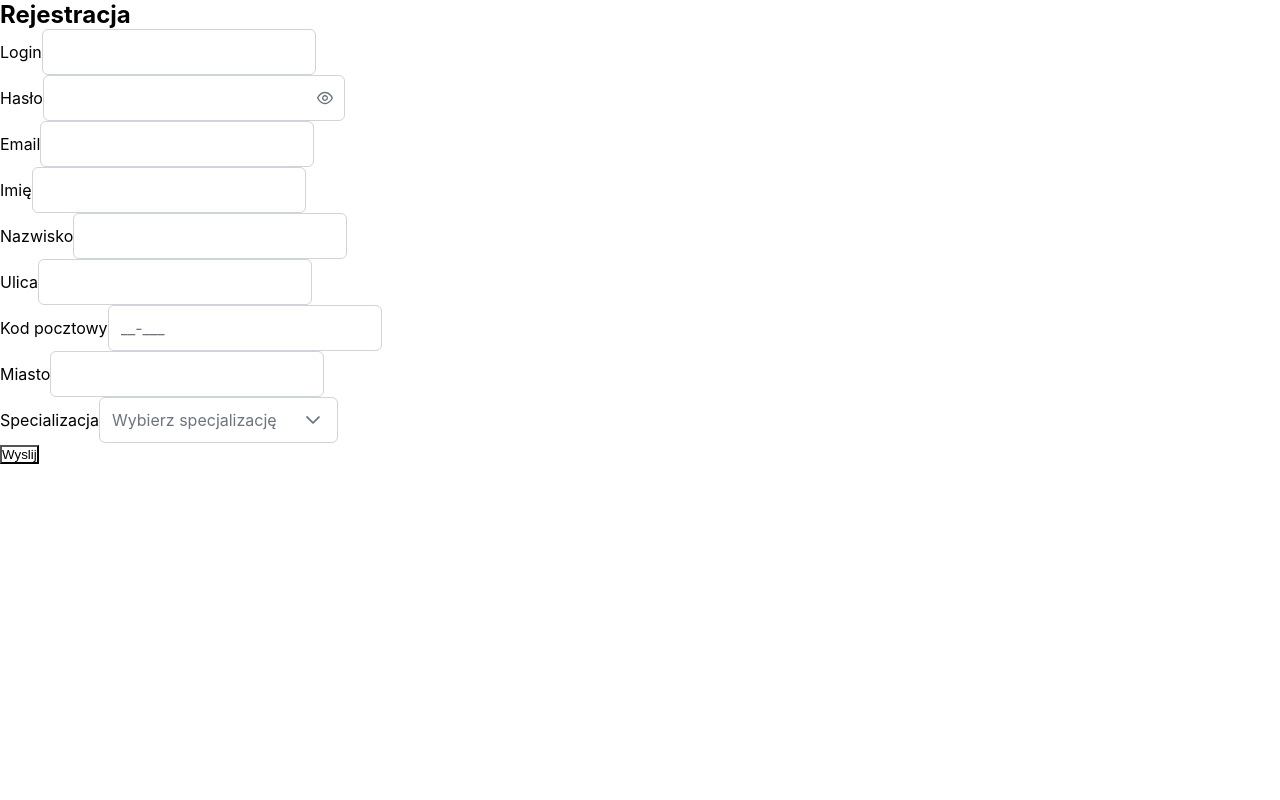
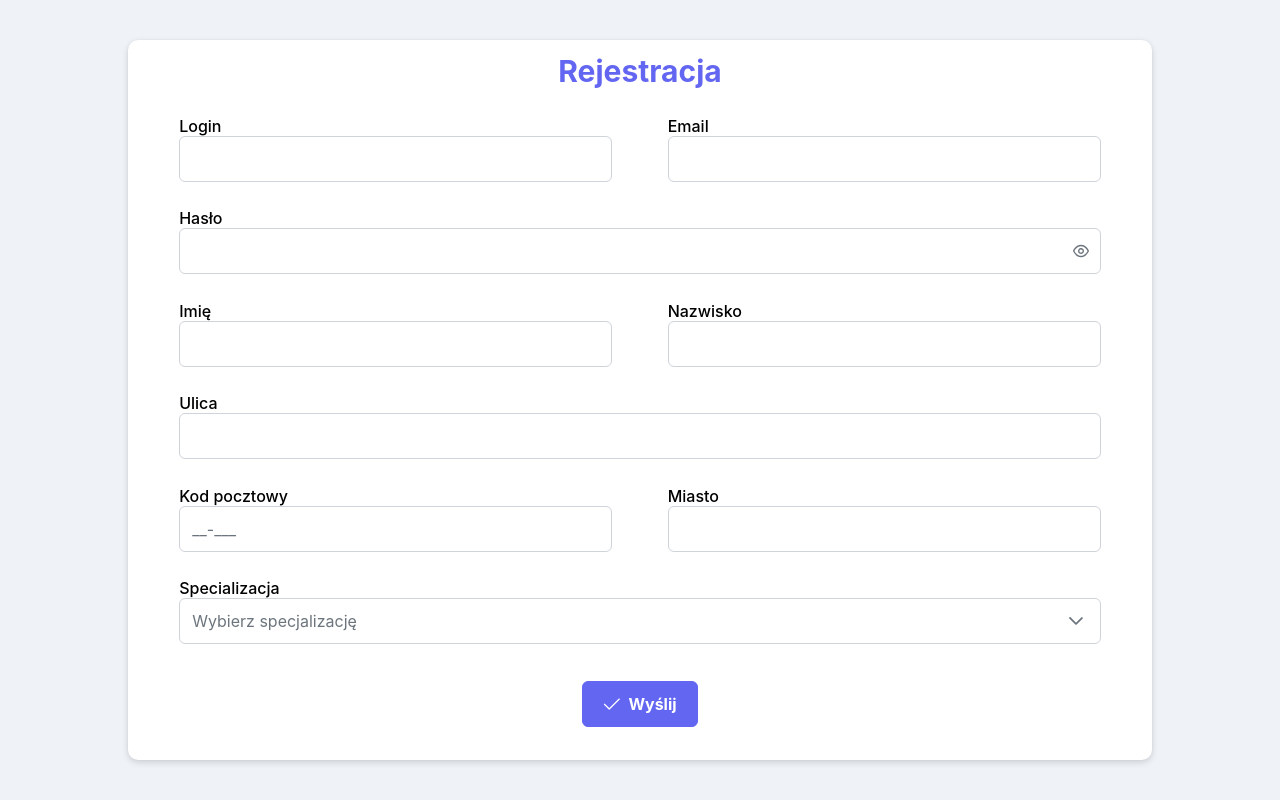
Before and after one commit to PioR94/HospitalFront, a React (Create React App) app: page /doctor/ad in a window 1280 px wide. Built offline with nearby package versions, Linux system fonts and the light colour scheme; no server answers.

Commit message:
complete user form

```diff
--- a/src/components/molecules/CreateUserForm/CreateUserForm.css
+++ b/src/components/molecules/CreateUserForm/CreateUserForm.css
@@ -1,3 +1,54 @@
+.container-CUF {
+  display: flex;
+  min-height: 100vh;
+  align-items: center;
+  justify-content: center;
+  background-color: #eff3f8;
+}
+
+.form-register {
+  display: flex;
+  flex-direction: column;
+  align-items: center;
+  justify-content: space-around;
+  background-color: white;
+  width: 80%;
+  height: 90vh;
+  min-height: 500px;
+  border-radius: 10px;
+  box-shadow: 0 4px 10px rgba(0, 0, 0, 0.03), 0 0 2px rgba(0, 0, 0, 0.06), 0 2px 6px rgba(0, 0, 0, 0.12);
+  padding-bottom: 20px;
+}
+
+.container-input {
+  display: flex;
+  flex-direction: column;
+  font-weight: 500;
+}
+
+.container-div {
+  display: flex;
+  justify-content: space-between;
+  width: 90%;
+}
+
+.container-input {
+  width: 90%;
+}
+.p-inputtext {
+  width: 100%;
+}
+
+.container-div .container-input {
+  width: 47%;
+}
+.send-form {
+  margin-top: 10px !important;
+}
+#register-h2 {
+  color: #6366f1;
+  font-size: 30px;
+}
 .messages {
   width: 300px;
   position: fixed;
--- a/src/components/molecules/CreateUserForm/CreateUserForm.tsx
+++ b/src/components/molecules/CreateUserForm/CreateUserForm.tsx
@@ -1,6 +1,6 @@
 import React, { SyntheticEvent, useEffect, useRef, useState } from 'react';
 import './CreateUserForm.css';
-import { baseUrlDoctor, baseUrlSpecialization, downloadData, sendAndReceiveData } from '../../../api';
+import { baseUrlSpecialization, downloadData, sendAndReceiveData } from '../../../api';
 import { Messages } from 'primereact/messages';
 import { createValidation, MESS_OK, showInfoMessage } from '../../../utils/functions/create-validation';
 import { Dropdown } from 'primereact/dropdown';
@@ -9,6 +9,7 @@ import { Password } from 'primereact/password';
 import { InputMask } from 'primereact/inputmask';
 import { Role } from '../../../types/role/role';
 import { chooseValue } from '../../../utils/functions/choose-value';
+import { Button } from 'primereact/button';
 
 export const CreateUserForm = (props: Role) => {
   const [message, setMessage] = useState({
@@ -74,37 +75,47 @@ export const CreateUserForm = (props: Role) => {
 
   return (
     <>
-      <div className="cc">
-        <form onSubmit={sendForm} className="formRegister">
-          <h2>Rejestracja</h2>
-          <div className="card flex justify-content-center">
+      <div className="container-CUF">
+        <form onSubmit={sendForm} className="form-register">
+          <h2 id="register-h2">Rejestracja</h2>
+          <div className="container-div">
+            <div className="container-input">
               <label htmlFor="login">Login</label>
               <InputText type="text" id="login" value={form.login} onChange={(e) => updateForm('login', e.target.value)} />{' '}
             </div>
-          <div>
-            <label htmlFor="password">Hasło</label>
-            <Password type="password" id="password" value={form.password} onChange={(e) => updateForm('password', e.target.value)} toggleMask />
-          </div>
-          <div>
+            <div className="container-input">
               <label htmlFor="mail">Email</label>
-
               <InputText type="email" id="mail" value={form.mail} onChange={(e) => updateForm('mail', e.target.value)} />
             </div>
-          <div>
+          </div>
+          <div className="container-input" id="password-div">
+            <label htmlFor="password">Hasło</label>
+            <Password
+              type="password"
+              id="password"
+              value={form.password}
+              onChange={(e) => updateForm('password', e.target.value)}
+              toggleMask
+              style={{ width: '80% !important', border: 'none' }}
+            />
+          </div>
+          <div className="container-div">
+            <div className="container-input">
               <label htmlFor="">Imię</label>
-
               <InputText type="text" id="name" value={form.name} onChange={(e) => updateForm('name', e.target.value)} />
             </div>
-          <div>
+            <div className="container-input">
               <label htmlFor="lastName">Nazwisko</label>
 
               <InputText type="text" id="lastName" value={form.lastName} onChange={(e) => updateForm('lastName', e.target.value)} />
             </div>
-          <div>
+          </div>
+          <div className="container-input">
             <label htmlFor="street">Ulica</label>
             <InputText type="text" id="street" value={form.street} onChange={(e) => updateForm('street', e.target.value)} />
           </div>
-          <div>
+          <div className="container-div">
+            <div className="container-input">
               <label htmlFor="code">Kod pocztowy</label>
               <InputMask
                 type="text"
@@ -115,12 +126,13 @@ export const CreateUserForm = (props: Role) => {
                 placeholder="__-___"
               />
             </div>
-          <div>
+            <div className="container-input">
               <label htmlFor="city">Miasto</label>
               <InputText type="text" id="city" value={form.city} onChange={(e) => updateForm('city', e.target.value)} />
             </div>
+          </div>
           {props.role === 'doctor' ? (
-            <div>
+            <div className="container-input">
               <label htmlFor="specialization">Specializacja</label>
               <Dropdown
                 value={form.specialization}
@@ -132,8 +144,7 @@ export const CreateUserForm = (props: Role) => {
               />
             </div>
           ) : null}
-
-          <button className="formRegister-button">Wyslij</button>
+          <Button className="send-form" label="Wyślij" icon="pi pi-check" />
         </form>
         <Messages className="messages" ref={msgs} />
       </div>
```
Lines whose indentation alone changed are shown as unchanged.
